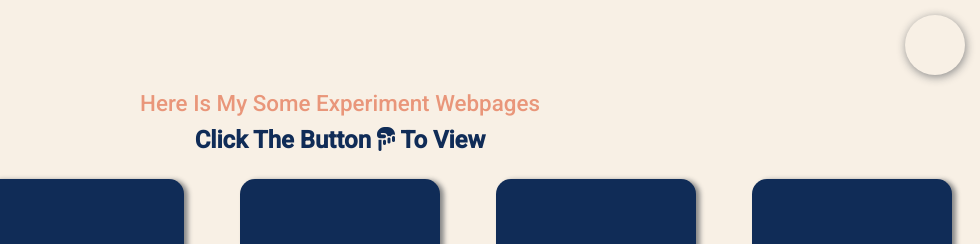
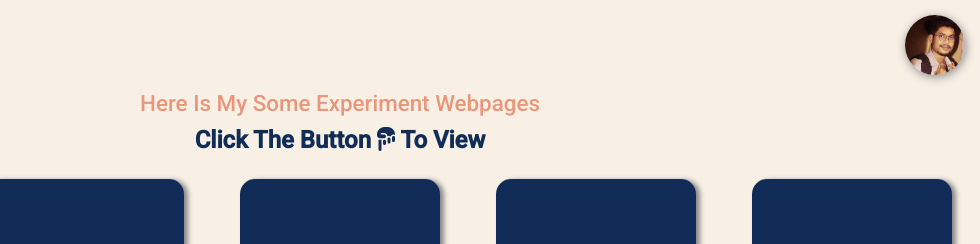
Before and after one commit to Dipankarm1724/Coding-Practice, a plain HTML site: page index.html in a window 1280 px wide. Shown: the top 244 px of the page, 300-1280 px from the left. Drawn offline with Linux system fonts and the light colour scheme; the site is published under a folder, as on GitHub Pages, so addresses that start at the root find nothing.

Commit message:
image link updated

```diff
--- a/styles.css
+++ b/styles.css
@@ -29,7 +29,7 @@ h1 {
 .frofile-image {
     width: 60px;
     height: 60px;
-    background-image: url('/image/my_image.jpg');
+    background-image: url('./image/my_image.jpg');
     background-repeat: no-repeat;
     background-size: cover;
     /* border: 0.2px solid #102C57; */
```
